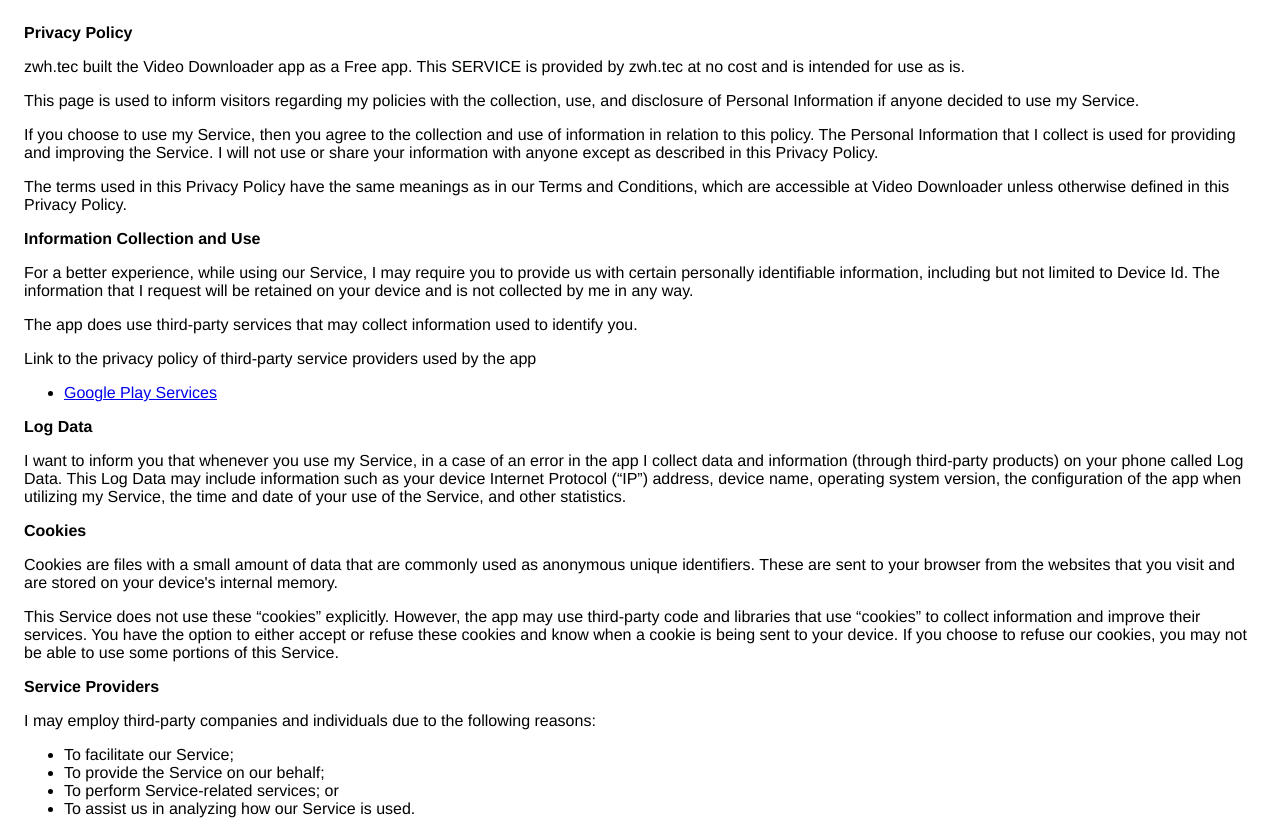
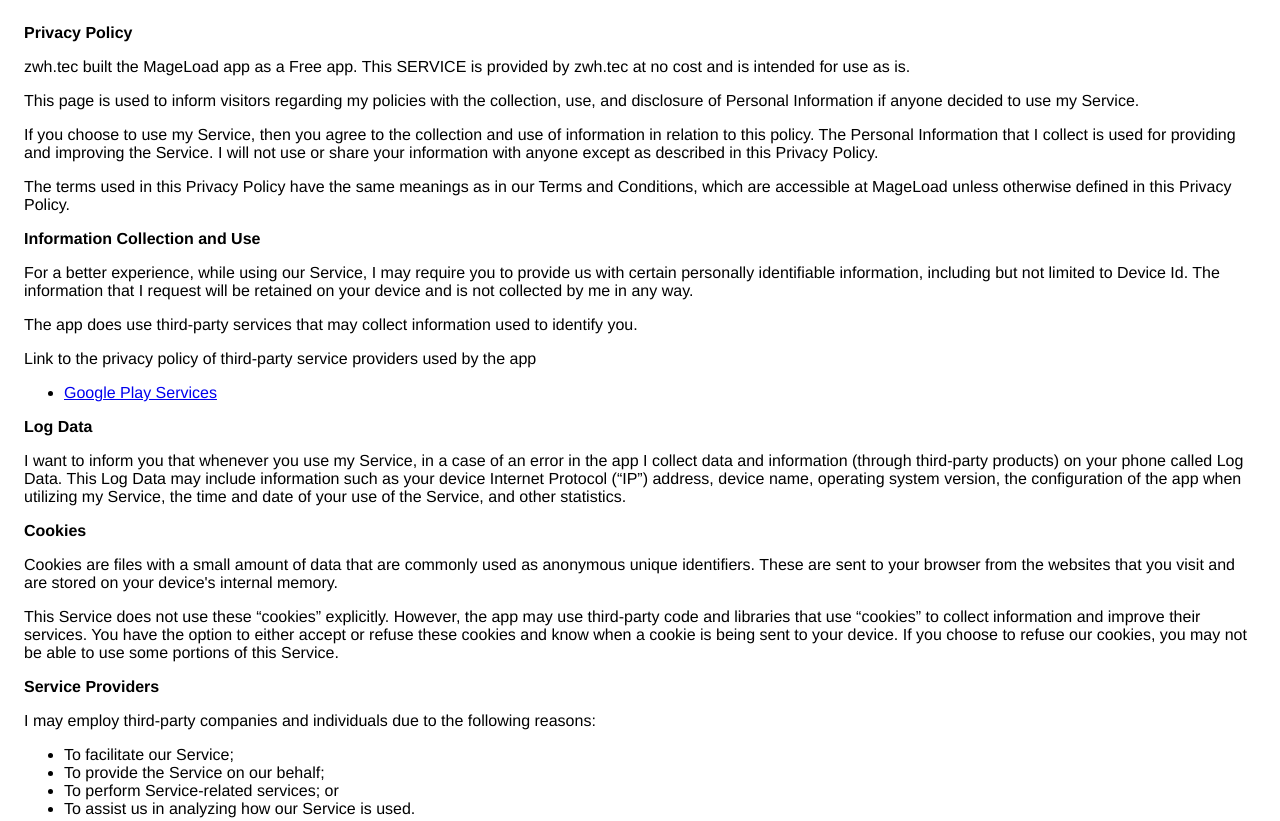
Before and after one commit to michaelzhang1994/photowidgets, a plain HTML site: page index.html in a window 1280 px wide. Shown: the top 821 px of the page. Drawn offline with Linux system fonts and the light colour scheme.

Commit message:
Update index.html

```diff
--- a/index.html
+++ b/index.html
@@ -8,7 +8,7 @@
     </head>
     <body>
     <strong>Privacy Policy</strong> <p>
-zwh.tec built the Video Downloader app as
+zwh.tec built the MageLoad app as
 a Free app. This SERVICE is provided by
 zwh.tec at no cost and is intended for use as
 is.
@@ -25,7 +25,7 @@ anyone except as described in this Privacy Policy.
 </p> <p>
 The terms used in this Privacy Policy have the same meanings
 as in our Terms and Conditions, which are accessible at
-Video Downloader unless otherwise defined in this Privacy Policy.
+MageLoad unless otherwise defined in this Privacy Policy.
 </p> <p><strong>Information Collection and Use</strong></p> <p>
 For a better experience, while using our Service, I
 may require you to provide us with certain personally
```
